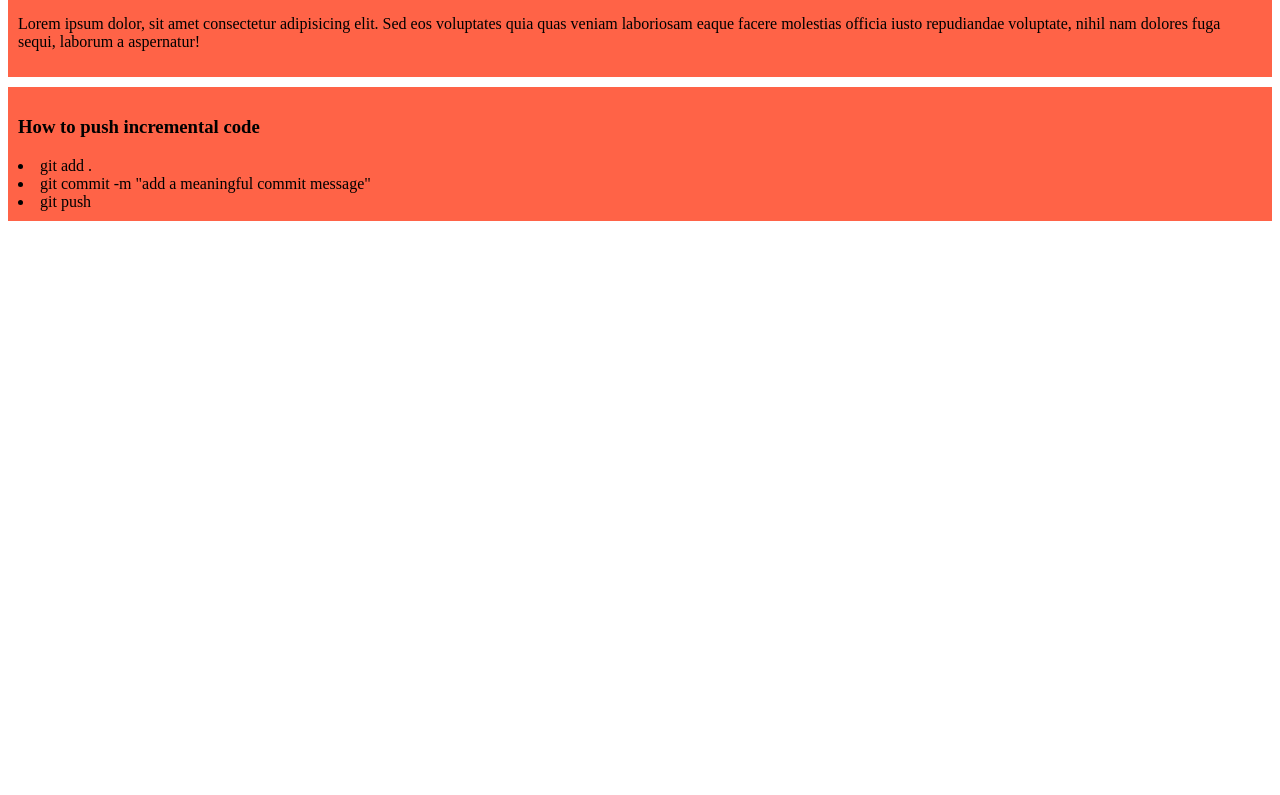
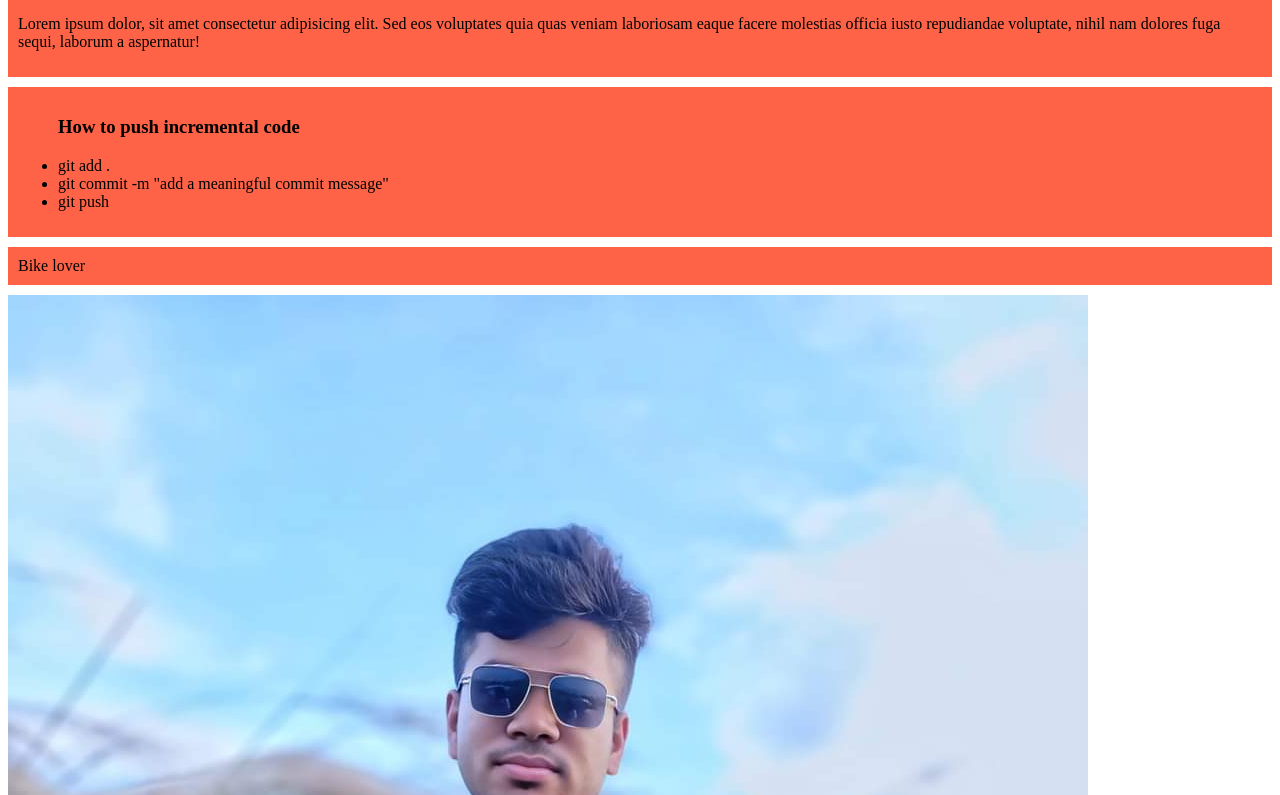
Before and after one commit to AhanafAtif40/my-simple-website, a plain HTML site: page index.html in a window 1280 px wide. Shown: the part 345-1140 px from the top of the page. Before the commit the page ends 800 px from the top, so only its background shows below. Drawn offline with Linux system fonts and the light colour scheme.

Commit message:
added bike lover

```diff
--- a/index.html
+++ b/index.html
@@ -20,10 +20,14 @@
         <p>Lorem ipsum dolor, sit amet consectetur adipisicing elit. Sed eos voluptates quia quas veniam laboriosam eaque facere molestias officia iusto repudiandae voluptate, nihil nam dolores fuga sequi, laborum a aspernatur!</p>
     </div>
     <div>
+        <ul>
         <h3>How to push incremental code</h3>
         <li>git add .</li>
         <li>git commit -m "add a meaningful commit message"</li>
         <li>git push</li>
+    </ul>
     </div>
+    <div>Bike lover</div>
+    <img src="images/Atif1.jpg" alt="">
 </body>
 </html>
```
Also changed, not shown: images/Atif1.jpg (added).
